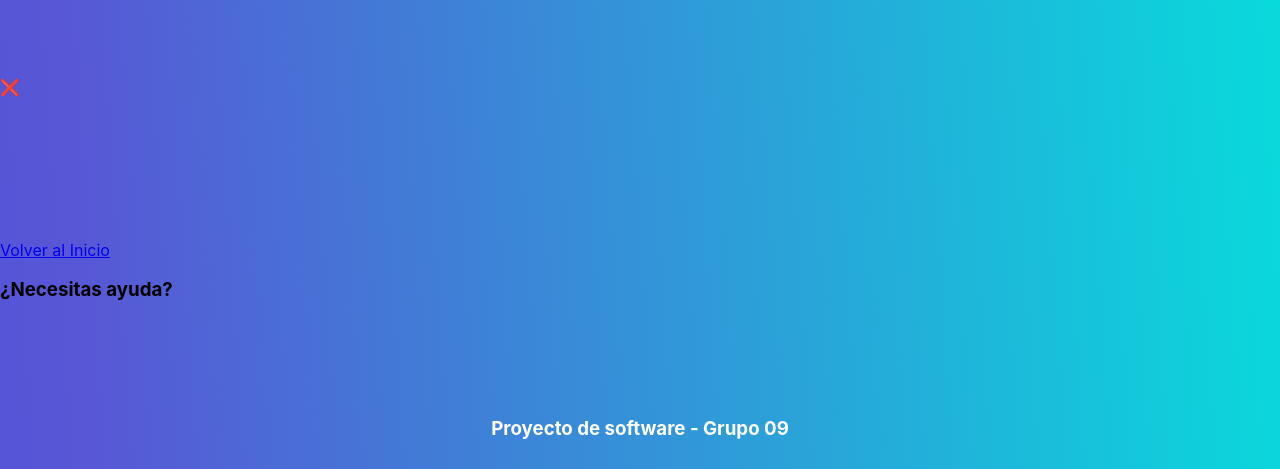
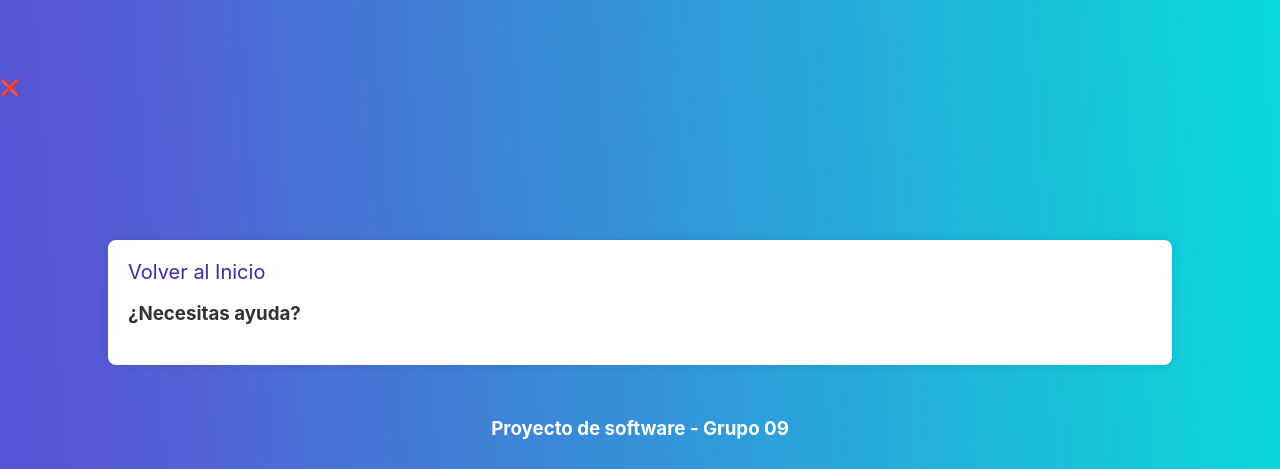
Before and after one commit to UnMatesito/Proyecto-de-Software, a Python web app: template admin/src/web/templates/error.html in a window 1280 px wide. Shown: the part 331-800 px from the top of the page. Run offline with Jinja, Linux system fonts and the light colour scheme; the template is opened without the code that fills it, so the values that code supplies are empty.

Commit message:
Arreglando estilos de las platillas de errores

```diff
--- a/admin/src/web/templates/error.html
+++ b/admin/src/web/templates/error.html
@@ -19,17 +19,18 @@
 
         <h1 class="error-code">{{ error.code }}</h1>
         <h2 class="error-message">{{ error.message }}</h2>
-        <p class="error-description">{{ error.description }}</p>
 
-        <div class="error-actions">
-            <a href="{{ url_for('home') }}" class="btn btn-primary">Volver al Inicio</a>
-            {% if error.code == 404 %}
-                <button onclick="history.back()" class="btn btn-secondary">Página Anterior</button>
-            {% endif %}
-        </div>
-
-        <div class="error-help">
+        <div class="error-help container">
+            <nav>
+                <div class="error-actions">
+                    <a href="{{ url_for('home') }}" class="btn btn-primary hover-text" >Volver al Inicio</a>
+                    {% if error.code == 404 %}
+                        <button onclick="history.back()" class="btn btn-secondary hover-text">Página Anterior</button>
+                    {% endif %}
+                </div>
+            </nav>
             <h3>¿Necesitas ayuda?</h3>
+            <p class="error-description">{{ error.description }}</p>
             <p>
                 {% if error.code == 404 %}
                     Verifica que la URL esté escrita correctamente o usa la navegación principal.
--- a/admin/static/css/styles.css
+++ b/admin/static/css/styles.css
@@ -4,6 +4,16 @@ body {
     padding: 0;
     background-color: #f4f4f4;
 }
+button {
+  all: unset;
+  cursor: pointer;
+}
+a {
+  text-decoration: none;
+  color: inherit;
+  cursor: pointer;
+}
+
 
 .gradient-background {
   background: linear-gradient(266deg, #02e5dc, #5857d5, #3635ff);
@@ -61,3 +71,18 @@ footer h3{
     bottom: 10px;
     width: 100%;
 }
+
+.error-actions{
+  font-size: 20px;
+  display: flex;
+  gap: 20px;
+}
+
+.hover-text {
+  color: #4228a2;
+  transition: color 0.3s ease;
+}
+
+.hover-text:hover {
+  color: #240ab8b4;
+}
```
